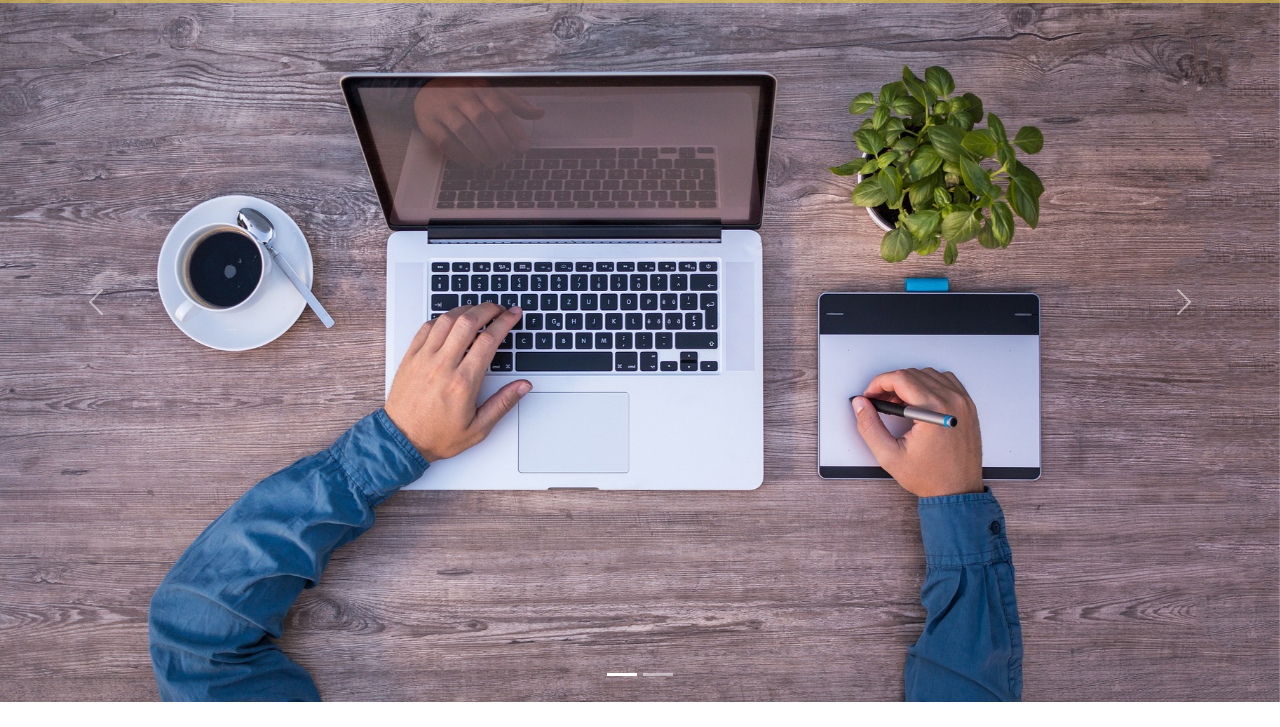
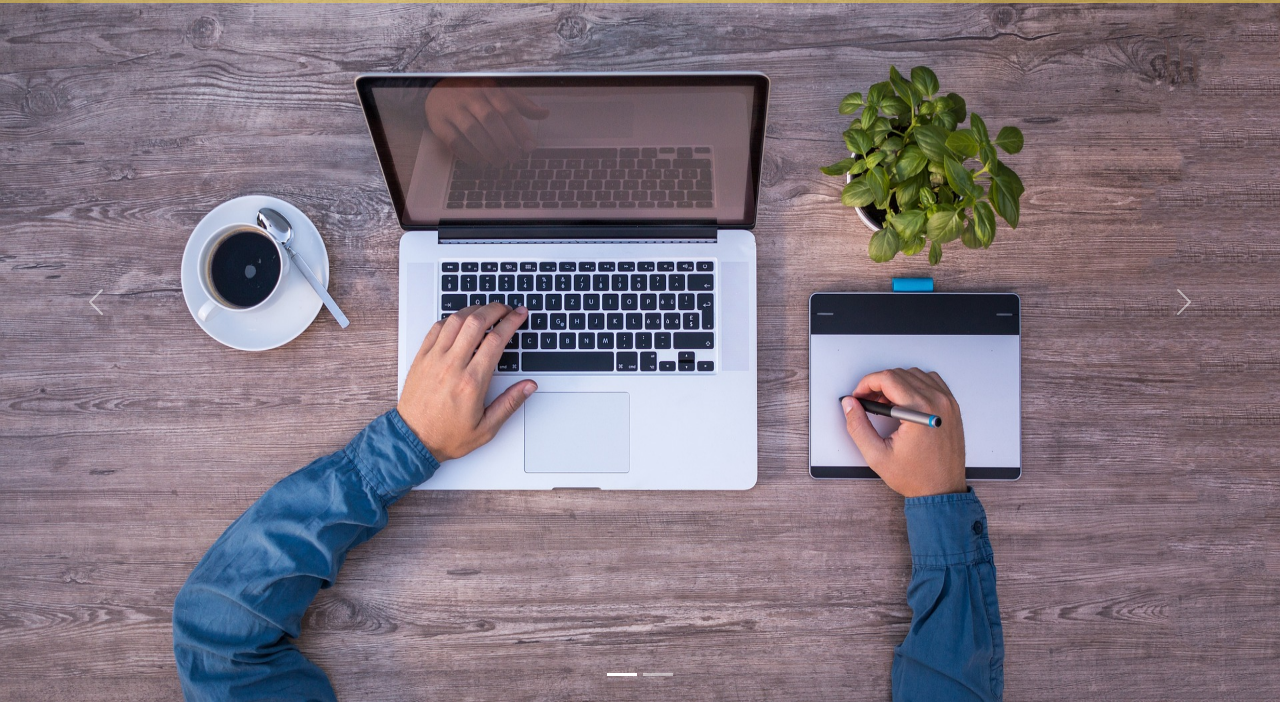
Before and after one commit to ShreyanshEC088/Note-Nest.github.io, a plain HTML site: page index.html in a window 1280 px wide. Shown: the part 98-825 px from the top of the page. Drawn offline with nearby package versions, Linux system fonts and the light colour scheme.

Commit message:
Third Commit

```diff
--- a/styles.css
+++ b/styles.css
@@ -1,3 +1,9 @@
+/* body{
+    width:100%;
+    height:100%;
+    display:grid;
+    place-items: center;
+} */
 .bg-img-1{
     background-image: url("images/img1.jpg");
 }
@@ -5,9 +11,10 @@
     background-image: url("images/img2.jpg");
 }
 .carousel-image{
+    width:100vw;
    height: 100vh;
    background-repeat: no-repeat;
-   background-size: cover;
+   background-size: 100% 100%;
    background-position: center;
 }
 .contain
```
